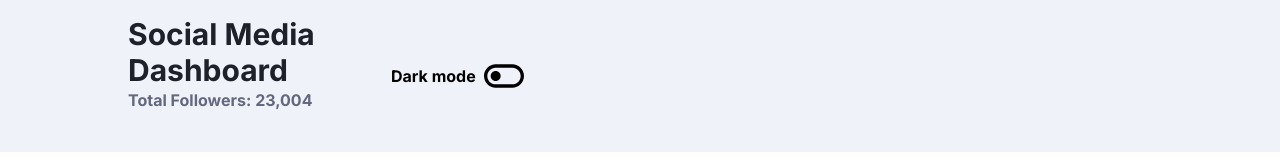
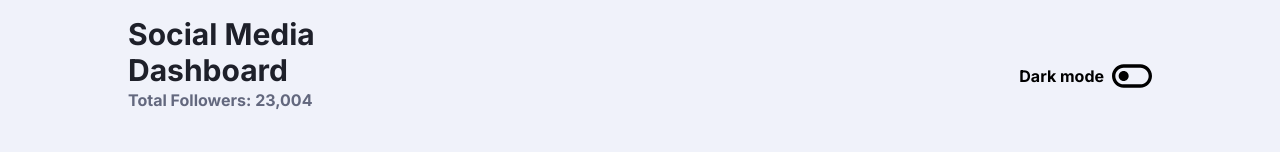
Before and after one commit to Sheriff-Oladimeji/social-media-dashboard, a React (Vite) app: page / in a window 1280 px wide. Shown: the top 160 px of the page. Built offline with nearby package versions, Linux system fonts and the light colour scheme.

Commit message:
modify files

```diff
--- a/src/components/Header.jsx
+++ b/src/components/Header.jsx
@@ -13,14 +13,14 @@ const Header = () => {
 
 
   return (
-    <header className="flex flex-col md:flex-row justify-between w-[90%] md:w-[80%] mx-auto items-center font-Inter py-4">
+    <header className="flex flex-col md:flex-row md:justify-between w-[90%] md:w-[80%] mx-auto md:items-center font-Inter py-4">
           <div  className="mb-2 md:mb-0 border-b border-VeryDarkBlueText  pb-6 md:border-none items-center">
-              <h1 className="text-3xl text-VeryDarkBlueText font-bold font-Inter dark:text-White">Social Media Dashboard</h1>
+              <h1 className="text-3xl text-VeryDarkBlueText font-bold font-Inter dark:text-White md:text-3xl md:w-full">Social Media Dashboard</h1>
         <p className="text-[16px] text-DarkGrayishBlueText font-semibold">Total Followers: 23,004</p>
           </div>
-          <div  className="flex justify-between md:justify-start items-center md:space-x-2 w-full">
+          <div  className="flex justify-between  md:justify-end items-center md:space-x-2 w-full">
         <p className="dark:text-DesaturatedBlueText font-semibold">Dark mode</p>
-        <button onClick={() => setDarkMode(!darkMode)} className="cursor-pointer outline-none border-none">{darkMode?<CgToggleOff size={40}/>:<CgToggleOn size={40}/>}</button>
+        <button onClick={() => setDarkMode(!darkMode)} className={"cursor-pointer outline-none border-none "}>{darkMode?<CgToggleOff size={40}/>:<CgToggleOn size={40}/>}</button>
           </div>
     </header>
   )
```
